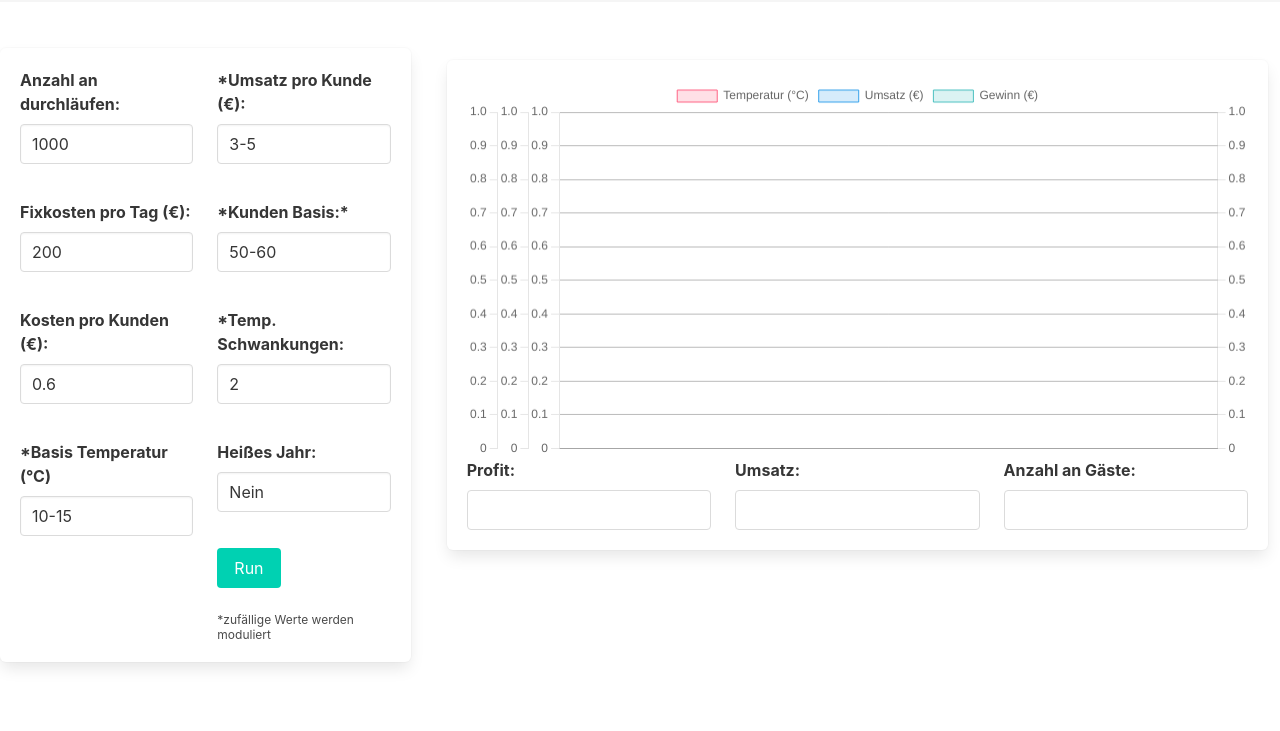
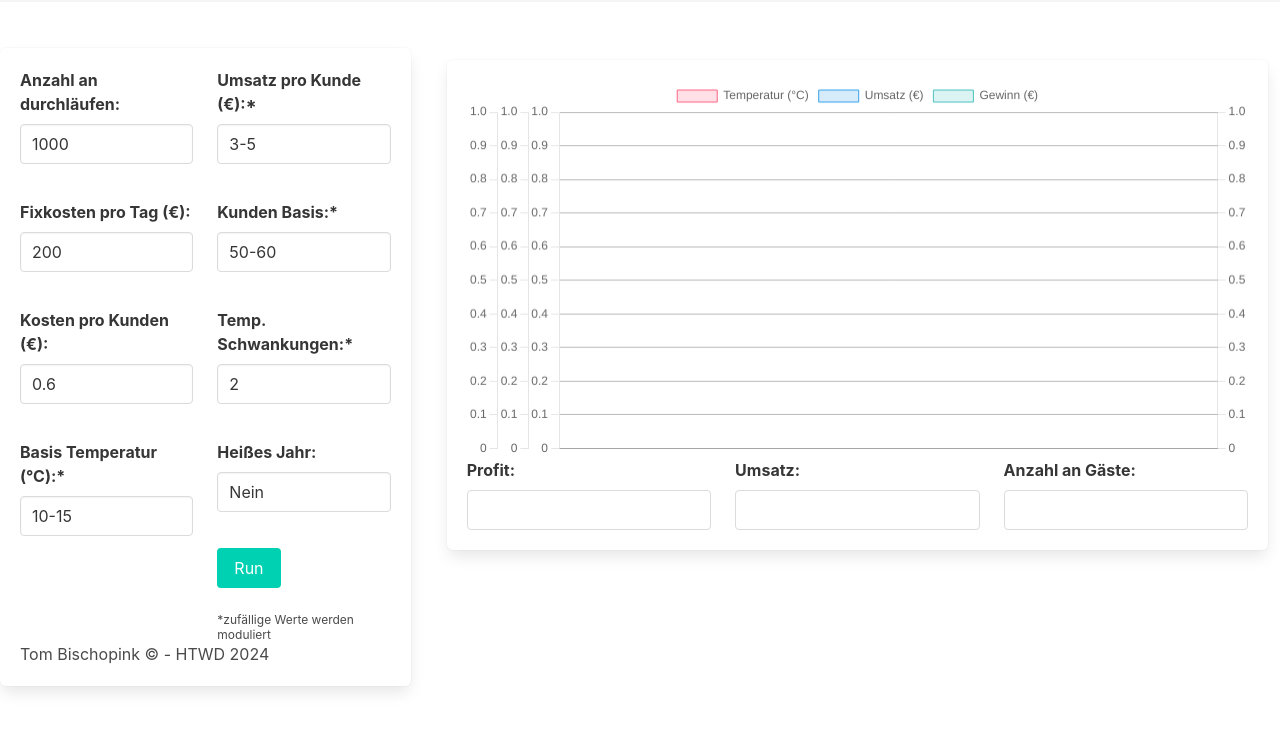
Before and after one commit to tombk556/Diskrete-Simulation-MC-Beleg, a Flask app: page / in a window 1280 px wide. Shown: the part 52-783 px from the top of the page. Run offline with Flask 3, Linux system fonts and the light colour scheme.

Commit message:
added copyright

```diff
--- a/src/models.py
+++ b/src/models.py
@@ -1,3 +1,4 @@
+"""Tom Bischopink © - HTWD 2024"""
 import numpy as np
 
 
--- a/templates/index.html
+++ b/templates/index.html
@@ -55,7 +55,7 @@
                         </div>
                         <br>
                         <div class="field">
-                            <label class="label">*Basis Temperatur (°C)</label>
+                            <label class="label">Basis Temperatur (°C):*</label>
                             <div class="control">
                                 <input id="temperaturInput" class="input" type="text" value="10-15">
                             </div>
@@ -63,21 +63,21 @@
                     </div>
                     <div class="column">
                         <div class="field">
-                            <label class="label">*Umsatz pro Kunde (€):</label>
+                            <label class="label">Umsatz pro Kunde (€):*</label>
                             <div class="control">
                                 <input id="umsatzProKundeInput" class="input" type="text" value="3-5">
                             </div>
                         </div>
                         <br>
                         <div class="field">
-                            <label class="label">*Kunden Basis:*</label>
+                            <label class="label">Kunden Basis:*</label>
                             <div class="control">
                                 <input id="kundenBasisInput" class="input" type="text" value="50-60">
                             </div>
                         </div>
                         <br>
                         <div class="field">
-                            <label class="label">*Temp. Schwankungen:</label>
+                            <label class="label">Temp. Schwankungen:*</label>
                             <div class="control">
                                 <input id="tempSchwankugenInput" class="input" type="text" value="2">
                             </div>
@@ -101,6 +101,7 @@
                         </div>
                     </div>
                 </div>
+                Tom Bischopink © - HTWD 2024
             </div>
         </div>
         <!-- output -->
```
Also changed, not shown: README.md.
